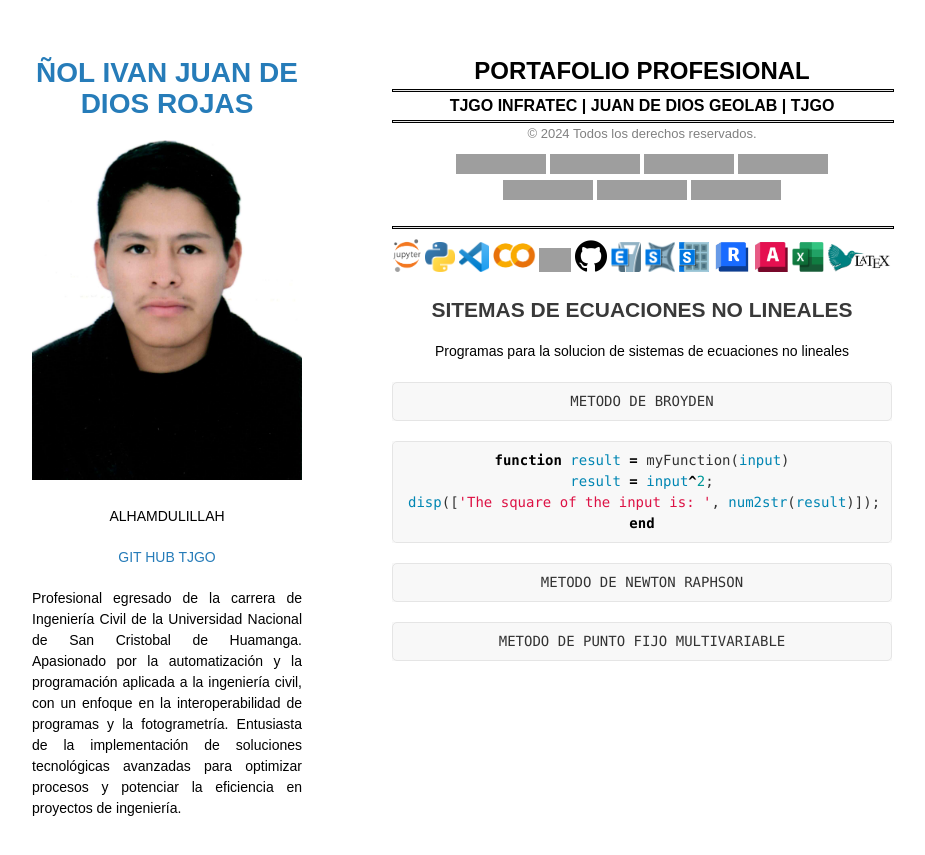
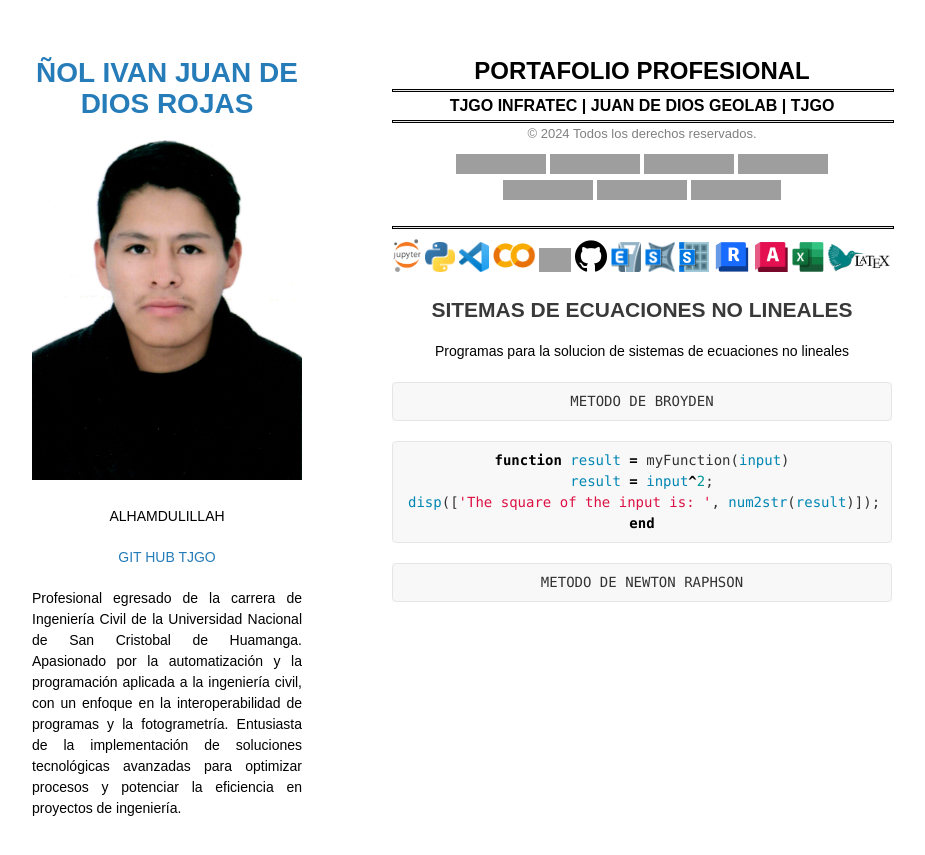
Before and after one commit to TJGO-JDD/TJGO-JDD.github.io, a Jekyll site: the page built from index.md, in a window 1280 px wide, cut to the strip 0-855 px from the top of the page. Shown: the whole strip, without its empty margins (178-1103 px from the left). Built offline with Jekyll 4.4.1, drawn with Linux system fonts in a browser that asks for light colours; our own code applies the rules of GitHub Pages for plain Markdown files; grey boxes are pictures that could not be loaded.

Commit message:
Update index.md

````diff
--- a/index.md
+++ b/index.md
@@ -69,7 +69,3 @@ end
 ```markdown
 METODO DE NEWTON RAPHSON
 ```
-
-```markdown
-METODO DE PUNTO FIJO MULTIVARIABLE
-```
````
